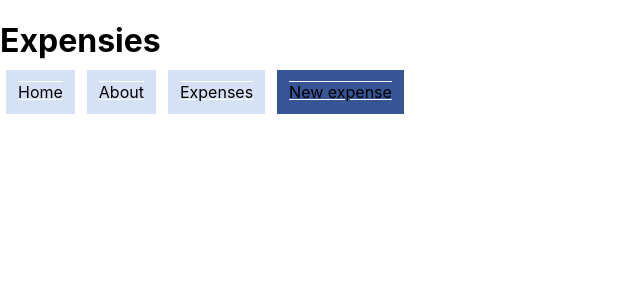
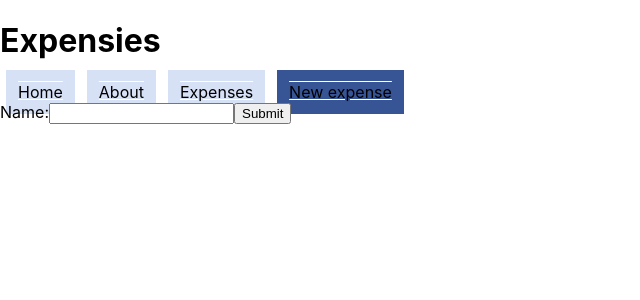
Before and after one commit to jokale/expensies-frontend, a React (Create React App) app: page /expense/new in a window 1280 px wide. Shown: the top 300 px of the page, without its empty margins (0-640 px from the left). Built offline with nearby package versions, Linux system fonts and the light colour scheme.

Commit message:
add label to form

```diff
--- a/src/Components/NewExpense.js
+++ b/src/Components/NewExpense.js
@@ -7,6 +7,12 @@ class NewExpense extends React.Component  {
          <div>
 
          <form>
+
+         <label>
+                Name:
+                <input type="text" name="name" />
+            </label>
+            <input type="submit" value="Submit" />
 
          </form>
 
```
